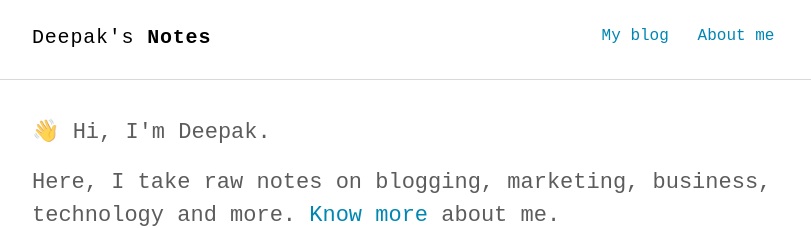
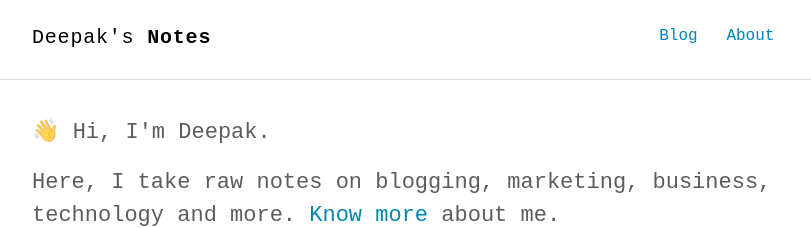
Before and after one commit to deepakness/deepak-notes-jk, a Jekyll site: the page built from index.html, in a window 1280 px wide. Shown: the top 228 px of the page, without its empty margins (232-1043 px from the left). Built offline with Jekyll 4.4.1, drawn with Linux system fonts in a browser that asks for light colours; some web fonts are replaced.

Commit message:
changed nav

```diff
--- a/_includes/nav.html
+++ b/_includes/nav.html
@@ -5,8 +5,8 @@
     <ul class="navbar">
       <!-- <li><a href="{{ '/about' | prepend: site.baseurl | prepend: site.url }}">About me</a></li> -->
       <!-- <li><a href="{{ '/' | prepend: site.baseurl | prepend: site.url }}">Home</a></li> -->
-      <li><a href="https://compile.blog">My blog</a></li>
-      <li><a href="https://deepakness.com">About me</a></li>
+      <li><a href="https://compile.blog">Blog</a></li>
+      <li><a href="https://deepakness.com">About</a></li>
       <!--<li><a href="{{ "/feed.xml" | prepend: site.baseurl | prepend: site.url }}" target="_blank">RSS</a></li> -->
     </ul>
   </div>
```
